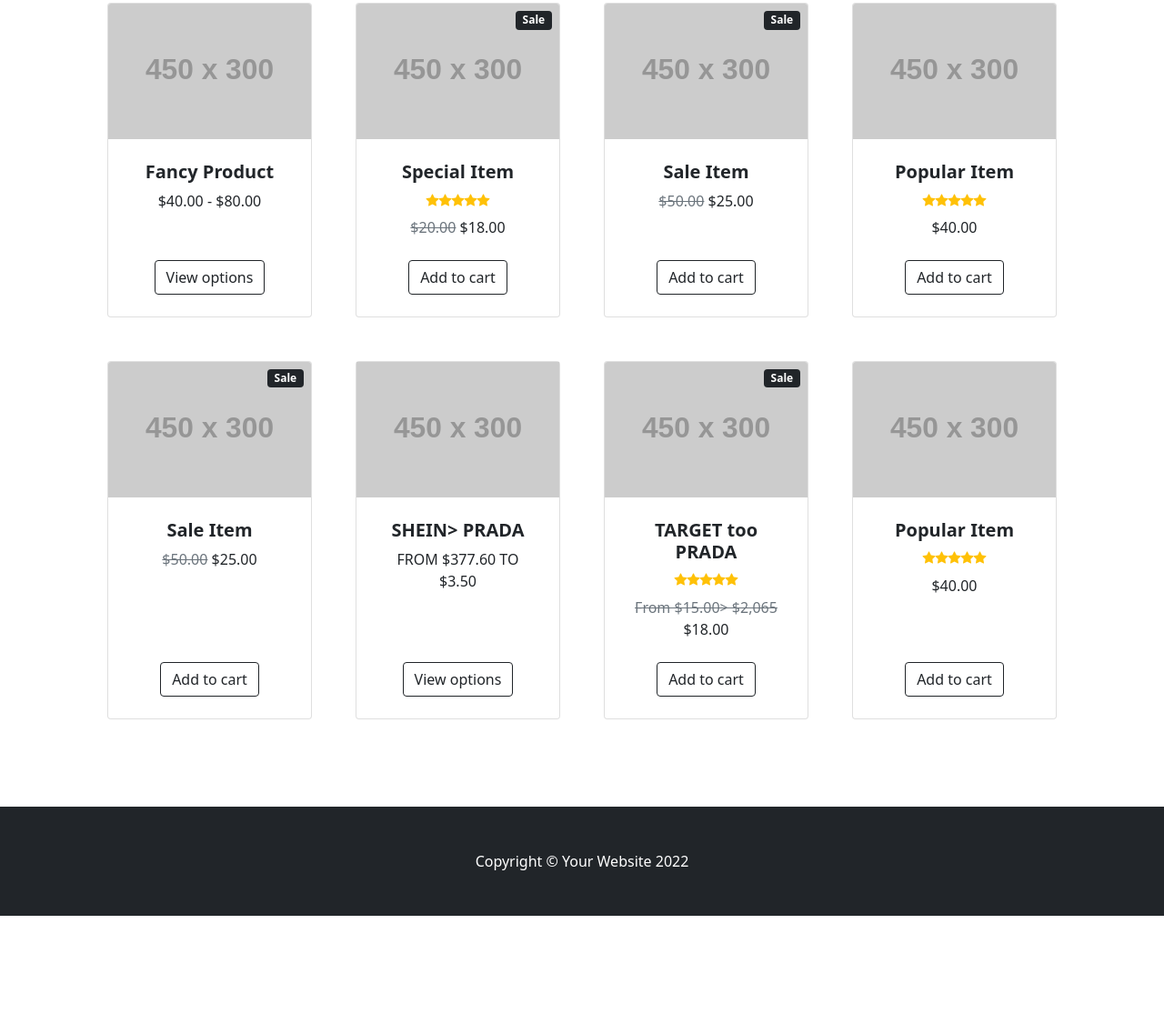
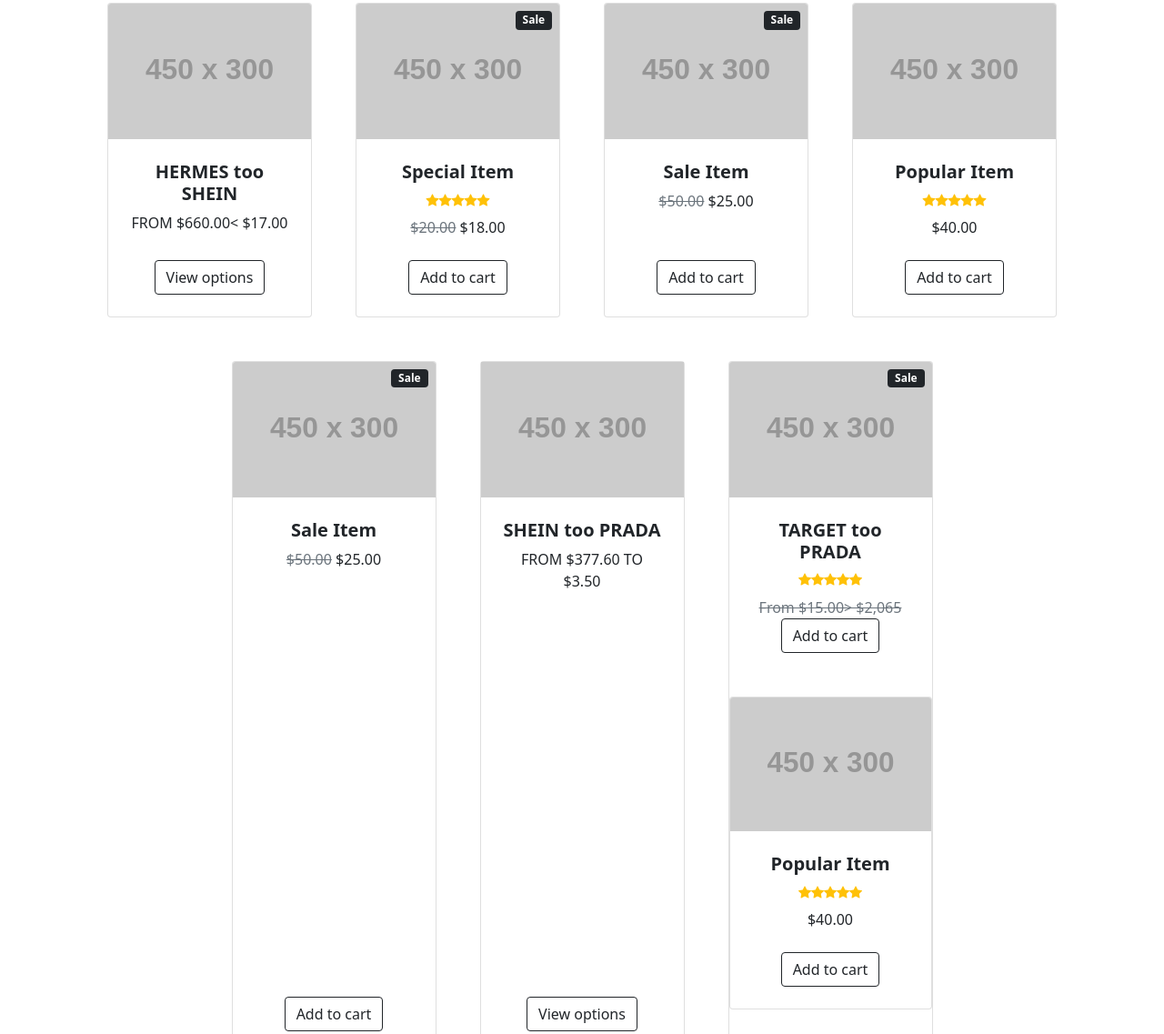
Before and after one commit to aalava6/aalava6.github.io, a plain HTML site: page index.html in a window 1280 px wide. Shown: the part 446-1583 px from the top of the page at 91% size. Before the commit the page ends 1453 px from the top, so only its background shows below. Drawn offline with nearby package versions, Linux system fonts and the light colour scheme; placeholder pictures from the web are drawn by us.

Commit message:
Update index.html

```diff
--- a/index.html
+++ b/index.html
@@ -64,9 +64,9 @@
                             <div class="card-body p-4">
                                 <div class="text-center">
                                     <!-- Product name-->
-                                    <h5 class="fw-bolder">Fancy Product</h5>
+                                    <h5 class="fw-bolder">HERMES too SHEIN</h5>
                                     <!-- Product price-->
-                                    $40.00 - $80.00
+                                    FROM $660.00< $17.00
                                 </div>
                             </div>
                             <!-- Product actions-->
@@ -184,7 +184,7 @@
                             <div class="card-body p-4">
                                 <div class="text-center">
                                     <!-- Product name-->
-                                    <h5 class="fw-bolder"> SHEIN> PRADA </h5>
+                                    <h5 class="fw-bolder"> SHEIN too PRADA </h5>
                                     <!-- Product price-->
                                     FROM $377.60 TO $3.50
                                 </div>
@@ -215,10 +215,10 @@
                                         <div class="bi-star-fill"></div>
                                     </div>
                                     <!-- Product price-->
-                                    <span class="text-muted text-decoration-line-through"> From $15.00> $2,065</span>
-                                    $18.00
-                                </div>
-                            </div>
+                                    <span class="text-muted text-decoration-line-through"> From $15.00> $2,065
+
+
+
                             <!-- Product actions-->
                             <div class="card-footer p-4 pt-0 border-top-0 bg-transparent">
                                 <div class="text-center"><a class="btn btn-outline-dark mt-auto" href="#">Add to cart</a></div>
```
